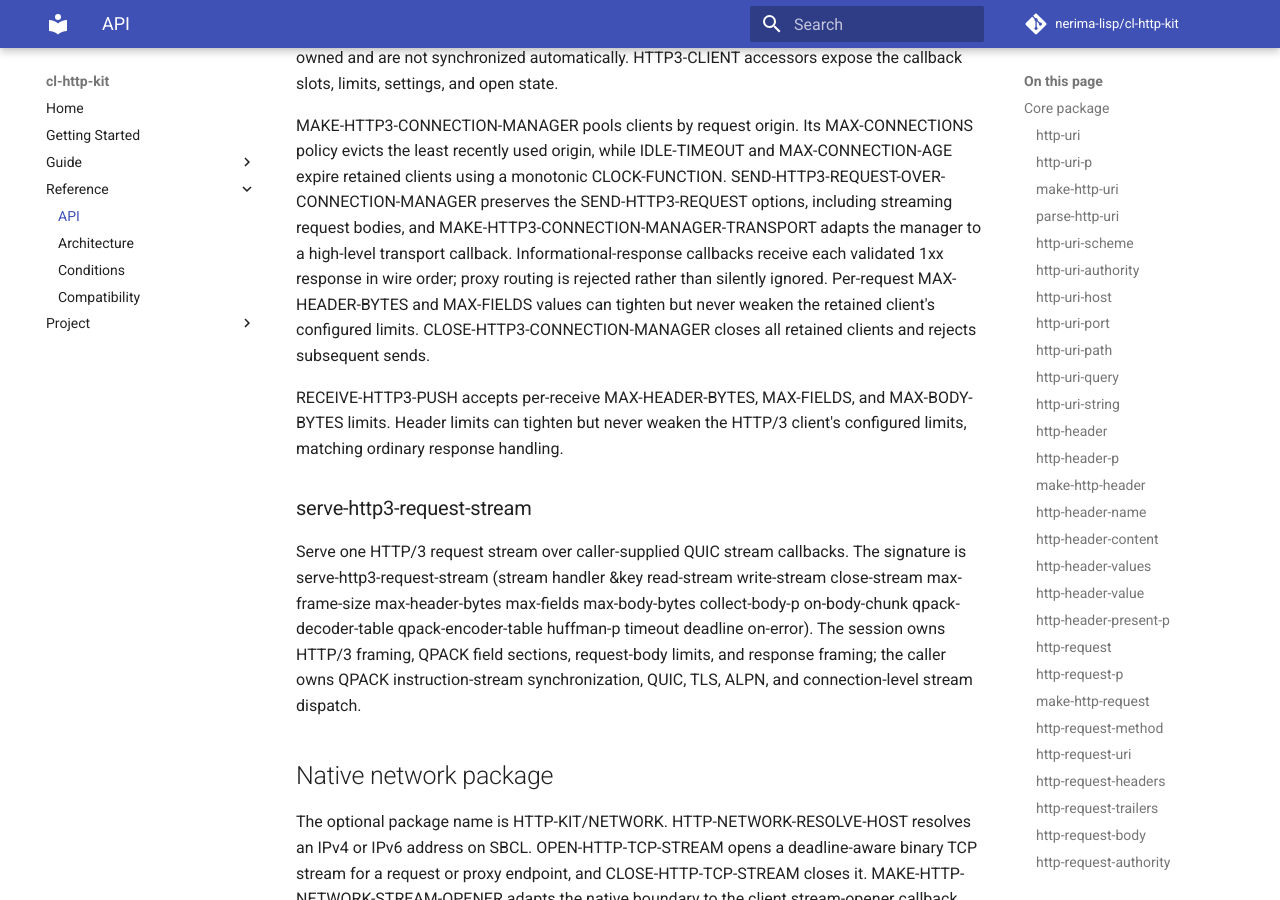
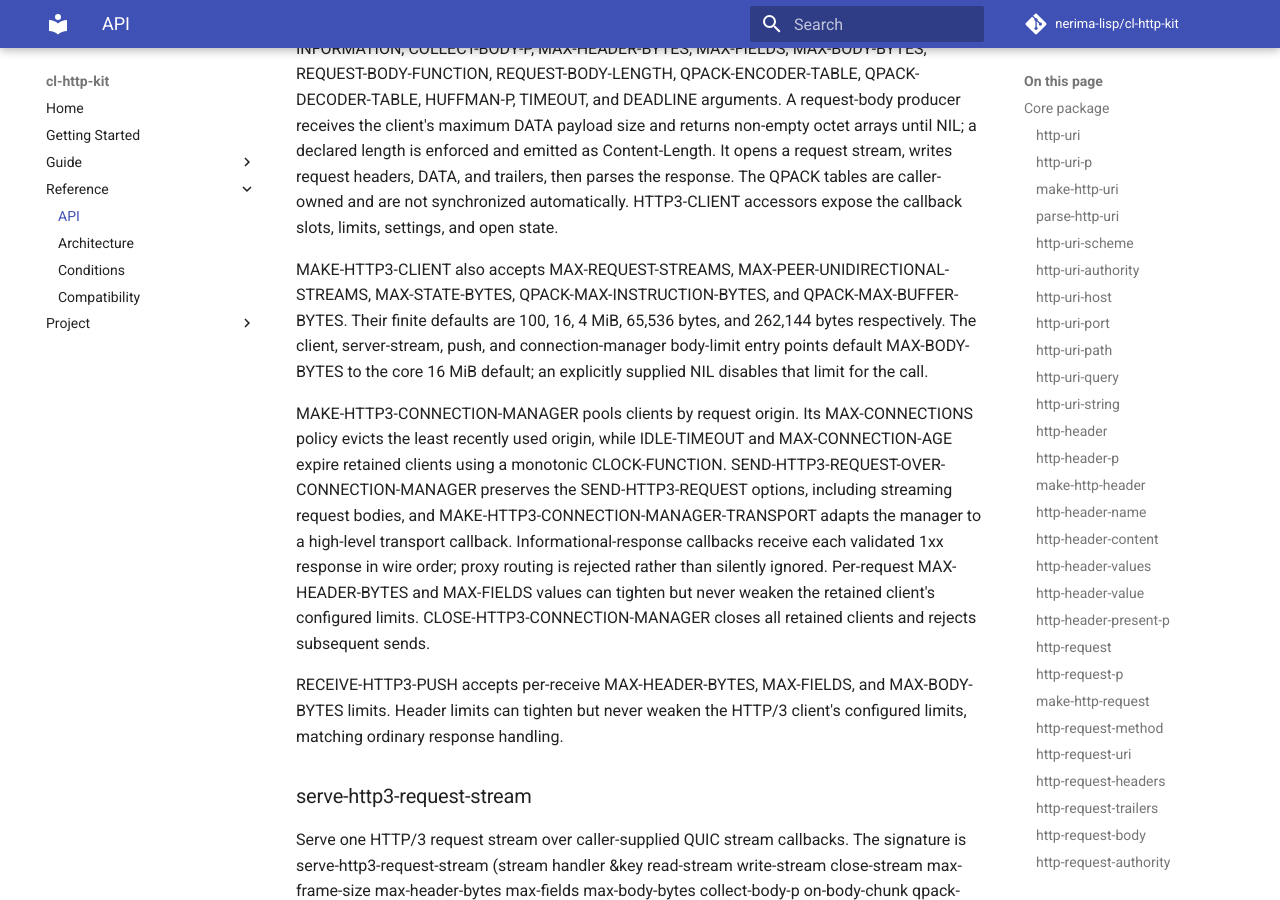
Before and after one commit to nerima-lisp/cl-http-kit, an MkDocs documentation site: the page built from docs/src/reference/api.md, in a window 1280 px wide and 900 px high, scrolled down 12941 px. Built offline with MkDocs 1.6.1 and Material for MkDocs 9.7.7, drawn with Linux system fonts in a browser that asks for light colours; comment, search, counter and statistics services are not loaded; some of the changed text lies outside the part shown.

Commit message:
Document HTTP/2 resource caps

```diff
--- a/docs/src/reference/api.md
+++ b/docs/src/reference/api.md
@@ -443,6 +443,13 @@ exceeding a cap raises `HTTP-PROTOCOL-ERROR` before the block is decoded.
 These caps are separate from the per-section `max-header-bytes` and
 `max-fields` limits.
 
+The HTTP/2 server also accepts `max-concurrent-streams`, `max-reset-streams`,
+and `max-hpack-table-size`. Their defaults are 100, 100, and 4096 bytes.
+The first two bound active request streams and resets per session; the last
+clamps the peer's HPACK dynamic-table capacity. The client connection path
+also clamps peer HPACK table settings to 4096 bytes by default through
+`*h2-max-peer-hpack-table-size*`.
+
 ### HTTP/2 connection manager
 
 `make-http2-connection-manager` constructs an owner-thread connection pool
@@ -538,6 +545,14 @@ enforced and emitted as Content-Length. It opens a request stream, writes
 request headers, DATA, and trailers, then parses the response. The QPACK tables
 are caller-owned and are not synchronized automatically. HTTP3-CLIENT accessors
 expose the callback slots, limits, settings, and open state.
+
+MAKE-HTTP3-CLIENT also accepts MAX-REQUEST-STREAMS,
+MAX-PEER-UNIDIRECTIONAL-STREAMS, MAX-STATE-BYTES,
+QPACK-MAX-INSTRUCTION-BYTES, and QPACK-MAX-BUFFER-BYTES. Their finite defaults
+are 100, 16, 4 MiB, 65,536 bytes, and 262,144 bytes respectively. The
+client, server-stream, push, and connection-manager body-limit entry points
+default MAX-BODY-BYTES to the core 16 MiB default; an explicitly supplied NIL
+disables that limit for the call.
 
 MAKE-HTTP3-CONNECTION-MANAGER pools clients by request origin. Its
 MAX-CONNECTIONS policy evicts the least recently used origin, while
```
